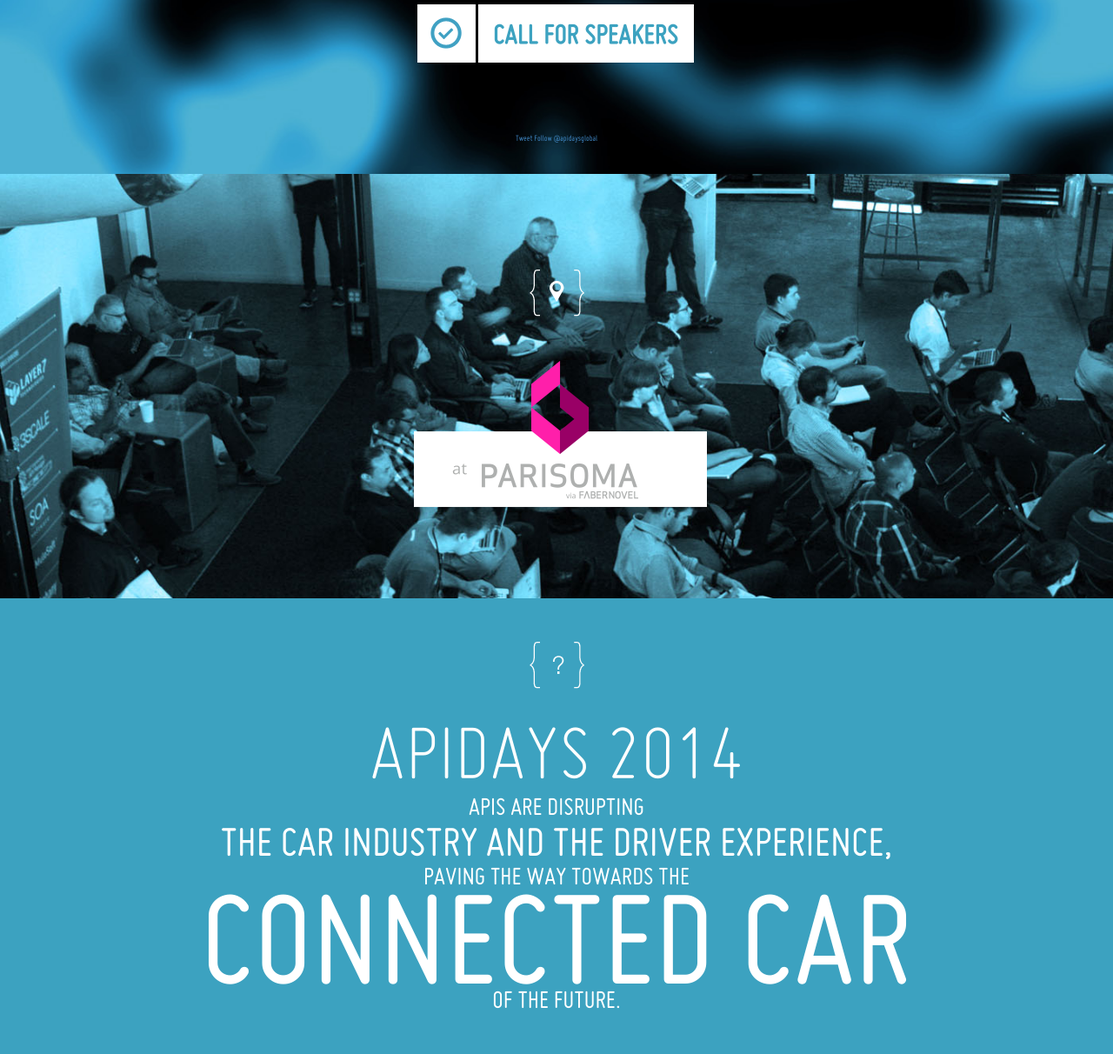
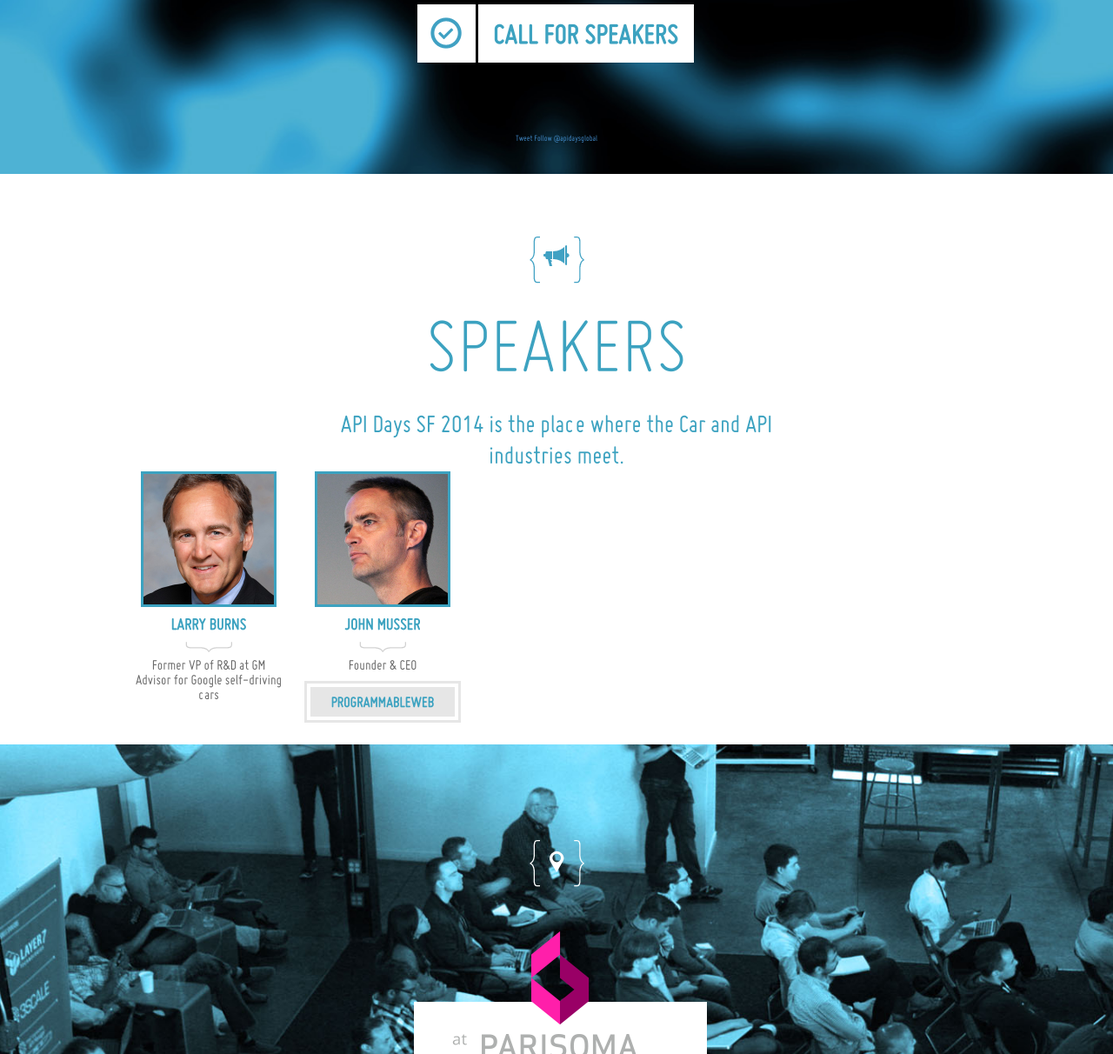
Before and after one commit to thyb/apidays-banking, a PHP site: page / in a window 1280 px wide. Shown: the part 1189-2401 px from the top of the page at 87% size. Run offline with PHP 8.4, Linux system fonts and the light colour scheme; some libraries are stand-ins or nearby versions.

Commit message:
add speakers

```diff
--- a/css/common.css
+++ b/css/common.css
@@ -1146,3 +1146,8 @@ and (max-device-width : 568px) {
   height:auto;
   opacity: 0.6;
 }
+
+.speaker-thumb{
+  width:156px;
+  height:156px;
+}
--- a/index.html
+++ b/index.html
@@ -53,6 +53,8 @@
 						<h2>Conference &amp; Hackathon</h2>
 						<h2>JUNE 13th to 15th, 2014 <br>San Francisco, USA</h2>
 					</div>
+
+
 					<div>
 						<div style="color: white; font-size: 1.9em; margin-top: 40px;text-align: center">
 							<span>Be the first to know when the registration begins.</span>
@@ -584,366 +586,28 @@
 				</div>
 			</div>
 		</div> -->
-<!-- 		<div class="waypoint" id="speakers">
+		<div class="waypoint" id="speakers">
 			<div class="wrapper-content">
 				<h3>speakers</h3>
-				<p class="intro">APIdays is proud and thankful to welcome a huge panel of international experts of the API, Cloud and Big Data world.</p>
-				<ul>
+				<p class="intro">API Days SF 2014 is the place where the Car and API industries meet.</p>
+				<ul style="margin:auto;">
 					<li class="first">
-						<a href="http://www.linkedin.com/in/jeanmarcdefaut" rel="external">
-							<img src="img/SP2/Jean-Marc-Defaut.jpg" alt="Thumb">
-							<h4>Jean-Marc Defaut</h4>
-							<span class="desc">Director Cloud Computing</span>
-							<span class="bottom"><span>HP France</span></span>
+						<a href="http://www.um-smart.org/people_partners/people/burns.php" rel="external">
+							<img src="img/SP3/Larry_Burns.jpg" alt="Thumb" class="speaker-thumb">
+							<h4>Larry Burns</h4>
+							<span class="desc">Former VP of R&amp;D at GM </br>Advisor for Google self-driving cars</span>
 						</a>
 					</li>
 					<li>
-						<a href="http://www.linkedin.com/in/jlouvel" rel="external">
-							<img src="img/SP2/Jerome_Louvel.png" alt="Thumb">
-							<h4>Jérôme Louvel</h4>
-							<span class="desc">CEO</span>
-							<span class="bottom"><span>RESTLET &amp; APISPARK</span></span>
-						</a>
-					</li>
-					<li>
-						<a href="https://twitter.com/mamund" rel="external">
-							<img src="img/SP2/Mike_Admunsen.png" alt="Thumb">
-							<h4>Mike Admunsen</h4>
-							<span class="desc">Chief API architect</span>
-							<span class="bottom"><span>LAYER7</span></span>
-						</a>
-					</li>
-					<li>
-						<a href="http://www.linkedin.com/in/andythurai" rel="external">
-							<img src="img/SP2/Andy_Thurai.jpg" alt="Thumb">
-							<h4>Andy Thurai</h4>
-							<span class="desc">Chief Architect &amp; CTO</span>
-							<span class="bottom"><span>Intel ASIP</span></span>
-						</a>
-					</li>
-					<li >
-						<a href="http://www.linkedin.com/in/nrobbe " rel="external">
-							<img src="img/SP2/Nicolas_Robbe.jpg" alt="Thumb">
-							<h4>Nicolas Robbe</h4>
-							<span class="desc">Director Product Management</span>
-							<span class="bottom"><span>IBM</span></span>
-						</a>
-					</li>
-					<li class="first">
-						<a href="http://www.linkedin.com/in/kinlane" rel="external">
-							<img src="img/SP2/Kin_Lane.png" alt="Thumb">
-							<h4>Kin Lane</h4>
-							<span class="desc">Presidential innovation fellow</span>
-							<span class="bottom"><span>API evangelist</span></span>
-						</a>
-					</li>
-					<li >
-						<a href="http://www.linkedin.com/pub/luc-julia/0/11/975" rel="external">
-							<img src="img/SP2/Luc_Julia.png" alt="Thumb">
-							<h4>Luc Julia</h4>
-							<span class="desc">VP &amp; Innovation Fellow</span>
-							<span class="bottom"><span>SAMSUNG ELECTRONICS</span></span>
-						</a>
-					</li>
-					<li >
-						<a href="https://twitter.com/laurentsolly" rel="external">
-							<img src="img/SP2/Laurent_Solly.jpg" alt="Thumb">
-							<h4>Laurent Solly</h4>
-							<span class="desc">DG France</span>
-							<span class="bottom"><span>Facebook</span></span>
-							</a>
-					</li>
-					 <li>
-						<a href="http://www.linkedin.com/pub/cyril-vart/14/38/b" rel="external">
-							<img src="img/SP2/Cyril_Vart.jpg" alt="Thumb">
-							<h4>Cyril Vart</h4>
-							<span class="desc">VP Strategy</span>
-							<span class="bottom"><span>FABERNOVEL</span></span>
-						</a>
-					</li>
-					<li>
-						<a href="www.linkedin.com/in/renaudvisage" rel="external">
-							<img src="img/SP2/Renaud_Visage.png" alt="Thumb">
-							<h4>Renaud Visage</h4>
-							<span class="desc">CTO</span>
-							<span class="bottom"><span>EVENTBRITE</span></span>
-						</a>
-					</li >
-					<li >
-						<a href="http://www.linkedin.com/pub/mehdi-medjaoui/45/1ba/971" rel="external">
-							<img src="img/SP2/Mehdi_Medjaoui.jpg" alt="Thumb">
-							<h4>Mehdi Medjaoui</h4>
-							<span class="desc">Founder</span>
-							<span class="bottom"><span>webshell</span></span>
-						</a>
-					</li>
-					 <li class="first">
-						<a href="http://www.linkedin.com/in/duvander" rel="external">
-							<img src="img/SP2/Adam_Duvander.png" alt="Thumb">
-							<h4>Adam Duvander</h4>
-							<span class="desc">Developer Relations Dir.</span>
-							<span class="bottom"><span>SENDGRID</span></span>
-						</a>
-					</li>
-					<li>
-						<a href="http://www.linkedin.com/in/maudemanouvrier" rel="external">
-							<img src="img/SP2/Maude_Manouvrier.jpg" alt="Thumb">
-							<h4>Maude Manouvrier </h4>
-							<span class="desc">Enseignante Chercheuse</span>
-							<span class="bottom"><span>Paris Dauphine</span></span>
-						</a>
-					</li>
-					<li>
-						<a href="https://twitter.com/steveklabnik" rel="external">
-							<img src="img/SP2/Steve_Klabnik.png" alt="Thumb">
-							<h4>Steve Klabnik</h4>
-							<span class="desc">Hypermedia evangelist</span>
-							<span class="bottom"><span>Ruby Hero</span></span>
-						</a>
-					</li>
-					<li>
-						<a href="http://www.linkedin.com/in/guillaumebalas" rel="external">
-							<img src="img/SP2/Guillaume_Balas.png" alt="Thumb">
-							<h4>Guillaume Balas</h4>
-							<span class="desc">CMO</span>
-							<span class="bottom"><span>3SCALE</span></span>
-						</a>
-					</li>
-					<li>
-						<a href="http://fr.linkedin.com/in/romainlalanne" rel="external">
-							<img src="img/SP2/Romain_Lalanne.png" alt="Thumb">
-							<h4>Romain Lalanne</h4>
-							<span class="desc">Responsable Open Data</span>
-							<span class="bottom"><span>SNCF</span></span>
-						</a>
-					</li>
-					<li class="first">
-						<a href="http://shane.caraveo.com/" rel="external">
-							<img src="img/SP2/Shane_Caraveo.png" alt="Thumb">
-							<h4>Shane Caraveo</h4>
-							<span class="desc">Social API </span>
-							<span class="bottom"><span>MOZILLA</span></span>
-						</a>
-					</li>
-					<li >
-						<a href="https://twitter.com/iChaib" rel="external">
-							<img src="img/SP2/Simon_Redfern.png" alt="Thumb">
-							<h4>Simon Redfern</h4>
-							<span class="desc">Founder</span>
-							<span class="bottom"><span>Open Bank Project</span></span>
-						</a>
-					</li>
-					<li>
-						<a href="http://www.linkedin.com/in/eliechevignard" rel="external">
-							<img src="img/SP2/Elie_Chevignard.png" alt="Thumb">
-							<h4>Elie Chevignard</h4>
-							<span class="desc">CMO</span>
-							<span class="bottom"><span>MAILJET</span></span>
-						</a>
-					</li>
-					<li>
-						<a href="http://www.linkedin.com/in/ajotwani" rel="external">
-							<img src="img/SP2/Amit_Jotwani.png" alt="Thumb">
-							<h4>Amit Jotwani</h4>
-							<span class="desc">Developer Evangelist</span>
-							<span class="bottom"><span>MASHERY</span></span>
-						</a>
-					</li>
-					<li>
-						<a href="http://www.linkedin.com/in/reubenkatz" rel="external">
-							<img src="img/SP2/Reuben_Katz.png" alt="Thumb">
-							<h4>Reuben Katz</h4>
-							<span class="desc">CEO &amp; Founder</span>
-							<span class="bottom"><span>GEEKLIST</span></span>
-
-						</a>
-					</li>
-					<li class="first">
-						<a href="http://www.linkedin.com/in/sarid" rel="external">
-							<img src="img/SP2/Uri_Sarid.png" alt="Thumb">
-							<h4>Uri Sarid</h4>
-							<span class="desc">CTO</span>
-							<span class="bottom"><span>MULESOFT</span></span>
-						</a>
-					</li>
-					<li>
-						<a href="http://www.linkedin.com/in/isamauny" rel="external">
-							<img src="img/SP2/Isabelle_Mauny.png" alt="Thumb">
-							<h4>Isabelle Mauny</h4>
-							<span class="desc">Product Management Dir.</span>
-							<span class="bottom"><span>WSO2</span></span>
-						</a>
-					</li>
-					<li>
-						<a href="http://www.linkedin.com/in/nesetril" rel="external">
-							<img src="img/SP2/Jakub_Nesetril.png" alt="Thumb">
-							<h4>Jakub Nesetril</h4>
-							<span class="desc">CEO</span>
-							<span class="bottom"><span>APIARY.IO</span></span>
-						</a>
-					</li>
-					<li>
-						<a href="http://ca.linkedin.com/in/paulosman" rel="external">
-							<img src="img/SP2/Paul_Osman.png" alt="Thumb">
-							<h4>Paul Osman</h4>
-							<span class="desc">API Evangelist</span>
-							<span class="bottom"><span>SOUNDCLOUD</span></span>
-						</a>
-					</li>
-					<li>
-						<a href="http://www.linkedin.com/in/ronniemitra" rel="external">
-							<img src="img/SP2/Ronnie_Mitra.png" alt="Thumb">
-							<h4>Ronnie Mitra</h4>
-							<span class="desc">API architect</span>
-							<span class="bottom"><span>LAYER7</span></span>
-						</a>
-					</li>
-					<li class="first">
-						<a href="http://www.linkedin.com/in/aurelienpelletier" rel="external">
-							<img src="img/SP2/Aurelien_Pelletier.png" alt="Thumb">
-							<h4>Aurelien Pelletier</h4>
-							<span class="desc">CTO</span>
-							<span class="bottom"><span>SFEIR</span></span>
-						</a>
-					</li>
-					<li>
-						<a href="http://www.linkedin.com/in/gmusquet" rel="external">
-							<img src="img/SP2/GaelMusquet.png" alt="Thumb">
-							<h4>Gael Musquet</h4>
-							<span class="desc">Président</span>
-							<span class="bottom"><span>OpenStreetMap France</span></span>
-						</a>
-					</li>
-					<li>
-						<a href="http://www.linkedin.com/pub/alex-williams/1/858/279/" rel="external">
-							<img src="img/SP2/Alex_Williams.png" alt="Thumb">
-							<h4>Alex Williams</h4>
-							<span class="desc">Enterprise Editor</span>
-							<span class="bottom"><span>Techcrunch</span></span>
-						</a>
-					</li>
-					<li>
-						<a href="http://www.linkedin.com/pub/kat-borlongan/44/576/411" rel="external">
-							<img src="img/SP2/kat_borlongan.jpg" alt="Thumb">
-							<h4>Kat Borlongan</h4>
-							<span class="desc">CEO &amp; Founder</span>
-							<span class="bottom"><span>FivebyFive</span></span>
-						</a>
-					</li>
-					<li >
-						<a href="http://www.linkedin.com/in/waxzce" rel="external">
-							<img src="img/SP2/Quentin_Adam.jpg" alt="Thumb">
-							<h4>Quentin Adam</h4>
-							<span class="desc">CEO &amp; Founder</span>
-							<span class="bottom"><span>Clever Cloud</span></span>
-						</a>
-					</li>
-					<li class="first">
-						<a href="http://www.rackspace.com/blog/author/ken-wronkiewicz/" rel="external">
-							<img src="img/SP2/Ken_Wronkiewicz.jpg" alt="Thumb">
-							<h4>Ken Wronkiewicz</h4>
-							<span class="desc">Lead Engineer Autoscaling</span>
-							<span class="bottom"><span>Rackspace</span></span>
-						</a>
-					</li>
-					<li>
-						<a href="http://www.linkedin.com/in/philippesayegh" rel="external">
-							<img src="img/SP2/Philippe_Sayegh.jpg" alt="Thumb">
-							<h4>Philippe Sayegh</h4>
-							<span class="desc">Director France</span>
-							<span class="bottom"><span>Janrain</span></span>
-						</a>
-					</li>
-					<li>
-						<a href="https://twitter.com/audreywatters" rel="external">
-							<img src="img/SP2/Audrey_Watters.png" alt="Thumb">
-							<h4>Audrey Watters</h4>
-							<span class="desc">Education Writer</span>
-							<span class="bottom"><span>Hack Education</span></span>
-						</a>
-					</li>
-					<li>
-						<a href="https://twitter.com/jeffboudier" rel="external">
-							<img src="img/SP2/Jeff_Boudier.jpg" alt="Thumb">
-							<h4>Jeff Boudier</h4>
-							<span class="desc">US Cofounder</span>
-							<span class="bottom"><span>Stupeflix</span></span>
-						</a>
-					</li>
-					<li>
-						<a href="https://www.linkedin.com/in/julieknibbe" rel="external">
-							<img src="img/SP2/Julie_Knibbe.jpg" alt="Thumb">
-							<h4>Julie Knibbe</h4>
-							<span class="desc">Developer Advocacy Lead</span>
-							<span class="bottom"><span>Deezer</span></span>
-						</a>
-					</li>
-					<li class="first">
-						<a href="http://fr.linkedin.com/in/sophiakc" rel="external">
-							<img src="img/SP2/Sophia_Kc.jpg" alt="Thumb">
-							<h4>Sophia Kecir Camper</h4>
-							<span class="desc">Founder</span>
-							<span class="bottom"><span>Flashmatic</span></span>
-						</a>
-					</li>
-					<li>
-						<a href="http://www.linkedin.com/in/rafihaladjian" rel="external">
-							<img src="img/SP2/Rafi_Haladjian.jpg" alt="Thumb">
-							<h4>Rafi Haladjian</h4>
-							<span class="desc">Founder</span>
-							<span class="bottom"><span>Sen.se</span></span>
-						</a>
-					</li>
-					<li>
-						<a href="http://www.linkedin.com/in/herberts" rel="external">
-							<img src="img/SP2/Mathias_Herberts.jpg" alt="Thumb">
-							<h4>Mathias Herberts</h4>
-							<span class="desc">CTO &amp; Cofounder</span>
-							<span class="bottom"><span>Cityzen Data</span></span>
-						</a>
-					</li>
-					<li>
-						<a href="http://www.linkedin.com/in/benjamincabe" rel="external">
-							<img src="img/SP2/Benjamin_Cabe.jpg" alt="Thumb">
-							<h4>Benjamin Cabe</h4>
-							<span class="desc">M2M Evangelist</span>
-							<span class="bottom"><span>Sierra Wireless</span></span>
-						</a>
-					</li>
-					<li>
-						<a href="https://twitter.com/paymill_tb" rel="external">
-							<img src="img/SP2/Tschela_Baumann.png" alt="Thumb">
-							<h4>Tschela Baumann</h4>
-							<span class="desc">Senior Developer</span>
-							<span class="bottom"><span>Paymill</span></span>
-						</a>
-					</li>
-					<li class="first">
-						<a href="https://twitter.com/lck" rel="external">
-							<img src="img/SP2/Romain_Goyet.png" alt="Thumb">
-							<h4>Romain Goyet</h4>
-							<span class="desc">Founder</span>
-							<span class="bottom"><span>Applidium</span></span>
-						</a>
-					</li>
-                    <li>
-						<a href="https://twitter.com/romainhuet" rel="external">
-							<img src="img/SP2/Romain_Huet.jpg" alt="Thumb">
-							<h4>Romain Huet</h4>
-							<span class="desc">Platform Relations</span>
-							<span class="bottom"><span>Twitter</span></span>
-						</a>
-					</li>
-                    <li>
-						<a href="http://linkedin.com/in/xaviernormand" rel="external">
-							<img src="img/SP2/Xavier_Normand.png" alt="Thumb">
-							<h4>Xavier Normand</h4>
-							<span class="desc">Managing Consultant - CE SOA</span>
-							<span class="bottom"><span>FastConnect</span></span>
+						<a href="https://twitter.com/johnmusser" rel="external">
+							<img src="img/SP3/John_Musser.jpg" alt="Thumb" class="speaker-thumb">
+							<h4>John Musser</h4>
+							<span class="desc">Founder &amp; CEO</span>
+							<span class="bottom"><span>ProgrammableWeb</span></span>
 						</a>
 					</li>
 				</ul>
-				<p class="intro">More to come...</p>
+<!-- 				<p class="intro">More to come...</p>
 				<div style="margin-bottom: 80px">
 					<div class="button">
 						<a style="width: 443px; margin: 0 auto; float: none; display: block" href="http://www.apidays2013.eventbrite.fr" class="keynote" rel="external">
@@ -967,8 +631,8 @@
 						</div>
 					</div>
 				</div>
-			</div>
-		</div> -->
+			</div> -->
+		</div>
 		<div id="home2" data-backstretch="img/bg-home2.jpg">
 			<div class="wrapper-content">
 				<div class="middle">
```
Also changed, not shown: img/SP3/John_Musser.jpg (added), img/SP3/Larry_Burns.jpg (added), 1 other file.
